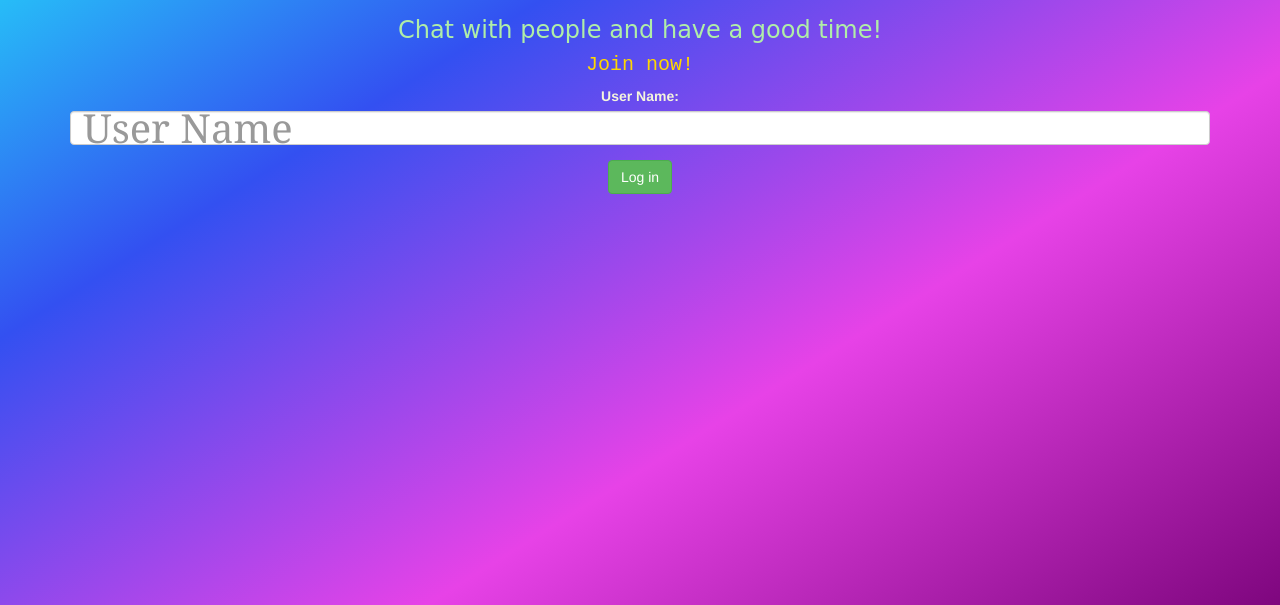
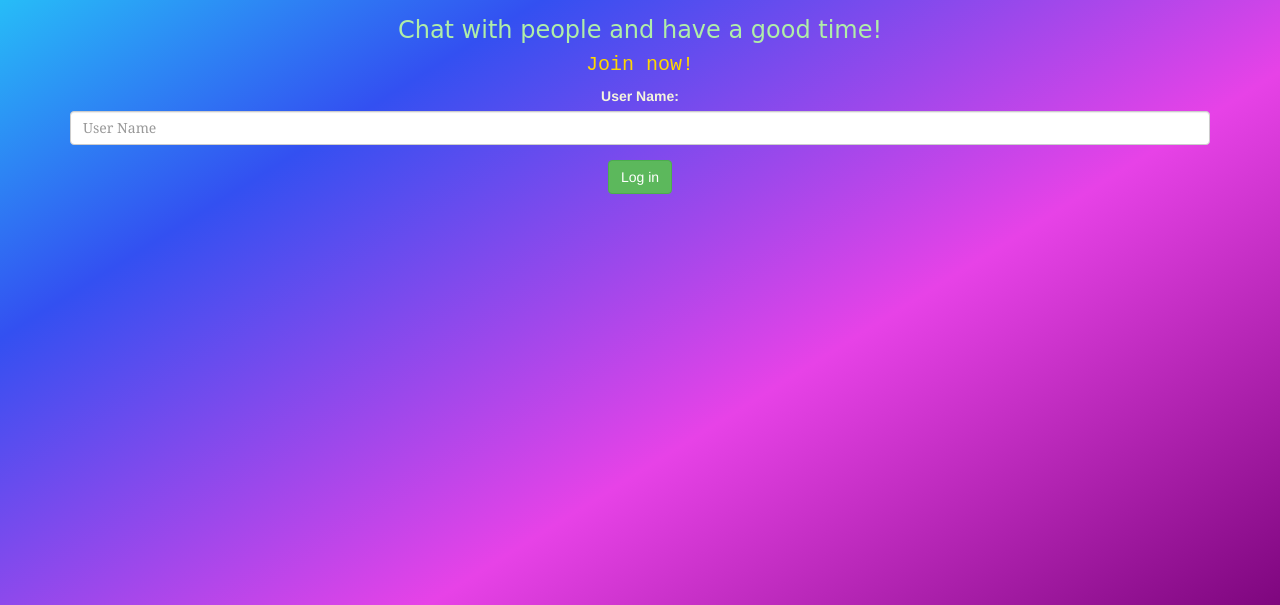
Before and after one commit to exnaveen/LetsChat, a plain HTML site: page index.html in a window 1280 px wide. Shown: the part 195-800 px from the top of the page. Drawn offline with nearby package versions, Linux system fonts and the light colour scheme; a web font is replaced by a local one.

Commit message:
this is the third commit

```diff
--- a/LetsChat.css
+++ b/LetsChat.css
@@ -38,8 +38,7 @@ label
 
 #user_name
 {
-  font-size: 40px;
-  color:chartreuse;
+  color:rgb(0, 21, 114);
   font-family:Cambria, Cochin, Georgia, Times, 'Times New Roman', serif;
 }
 
```
